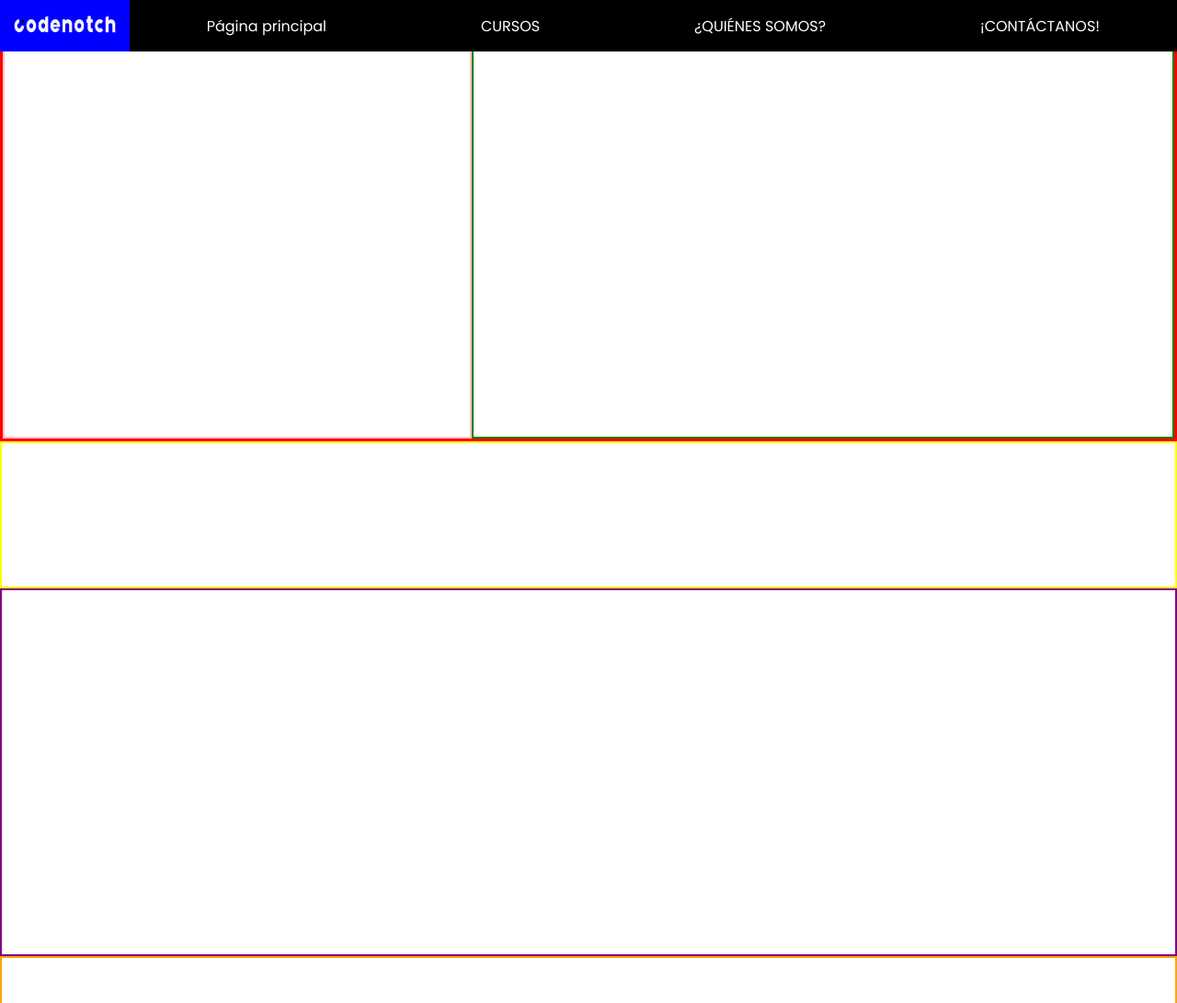
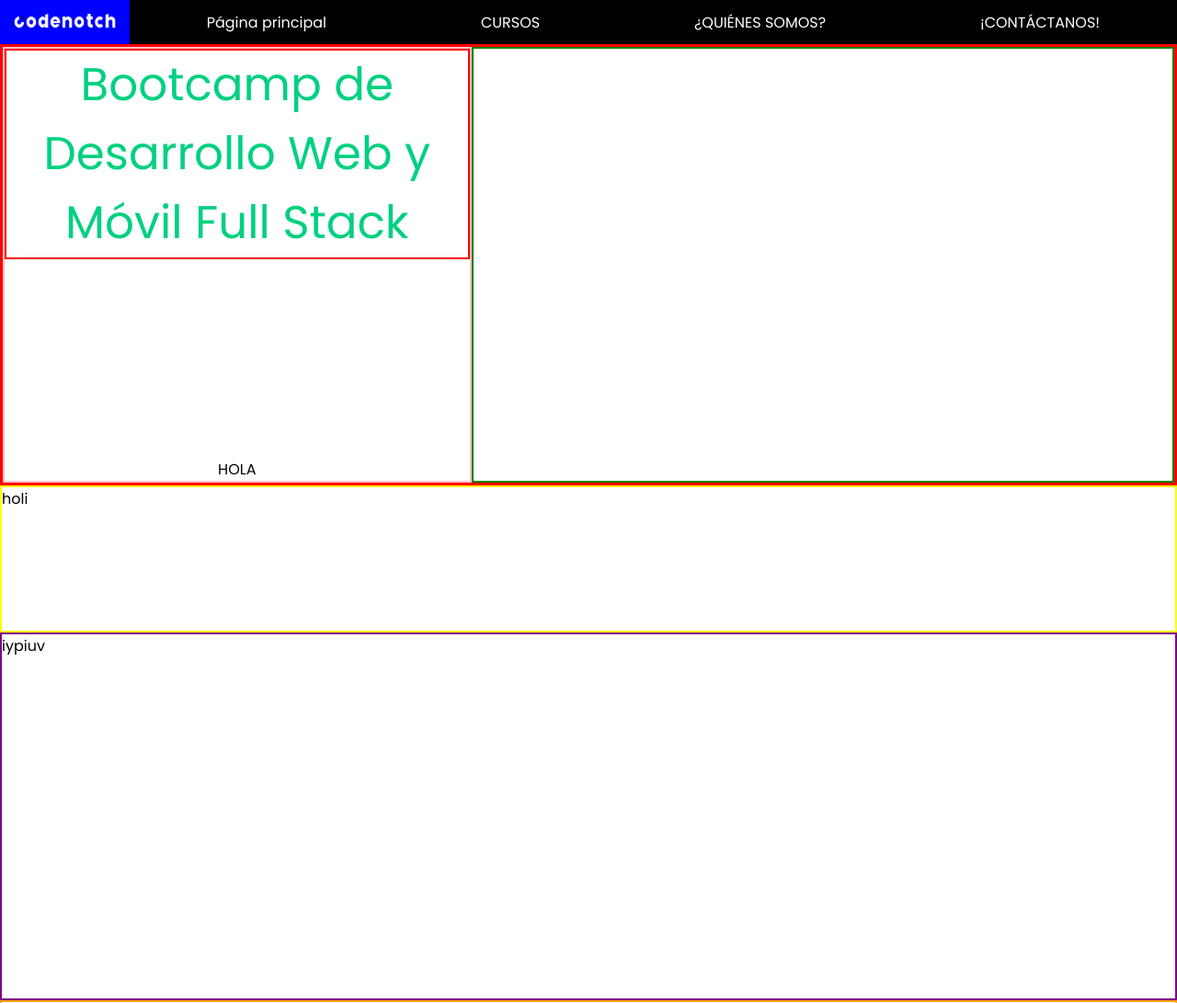
Before and after one commit to Teresadma/Maquetacion, a plain HTML site: page CODENOTCH/landing.html in a window 1280 px wide. Shown: the top 1091 px of the page at 92% size. Drawn offline with Linux system fonts and the light colour scheme.

Commit message:
Modificaciones

```diff
--- a/CODENOTCH/landing.css
+++ b/CODENOTCH/landing.css
@@ -20,7 +20,7 @@ main{
 
 .cabecera{
     width: 100%;
-    height: 7%;
+    height: 3%;
     background-color: #000000;
 
 
@@ -28,7 +28,7 @@ main{
     flex-direction: row;
     justify-content: space-between;
     align-items: center;
-    position: fixed;
+    /* position: fixed; */
 }
     .cabecera img{
         width:11%;
@@ -56,8 +56,19 @@ main{
         width: 40%;
         border:2px solid pink;
 
-        color: rgb(0,208,130);
+        display:flex;
+        flex-direction: column;
+        justify-content: center;
+        justify-content: space-between;
+        align-items: center;
+
     }
+        .titulo div{
+            font-size: 50px;
+            color: rgb(0,208,130);
+            border: 2px solid red;
+            text-align: center;
+        }
 
     .publico{
         width: 60%;
--- a/CODENOTCH/landing.html
+++ b/CODENOTCH/landing.html
@@ -21,12 +21,12 @@
         <div class="principal">
             <div class="titulo">
                 <div>Bootcamp de Desarrollo Web y Móvil Full Stack</div>
-                <p></p>
+                <p>HOLA</p>
             </div>
             <div class="publico"></div>
         </div>
-        <div class="valoraciones"></div>
-        <div class="servicios"></div>
+        <div class="valoraciones">holi</div>
+        <div class="servicios">iypiuv</div>
         <div class="alumnos"></div>
         <footer class="pie"></footer>
     </main>
```
